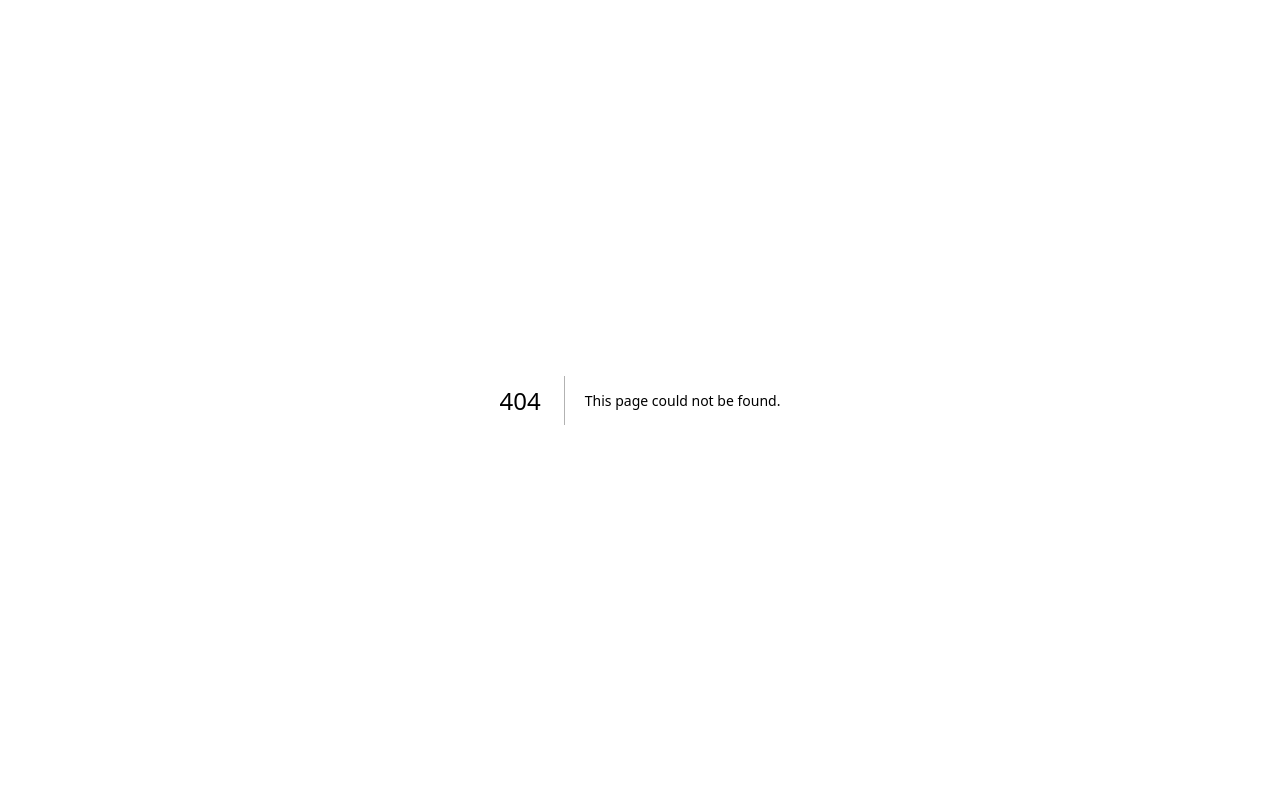
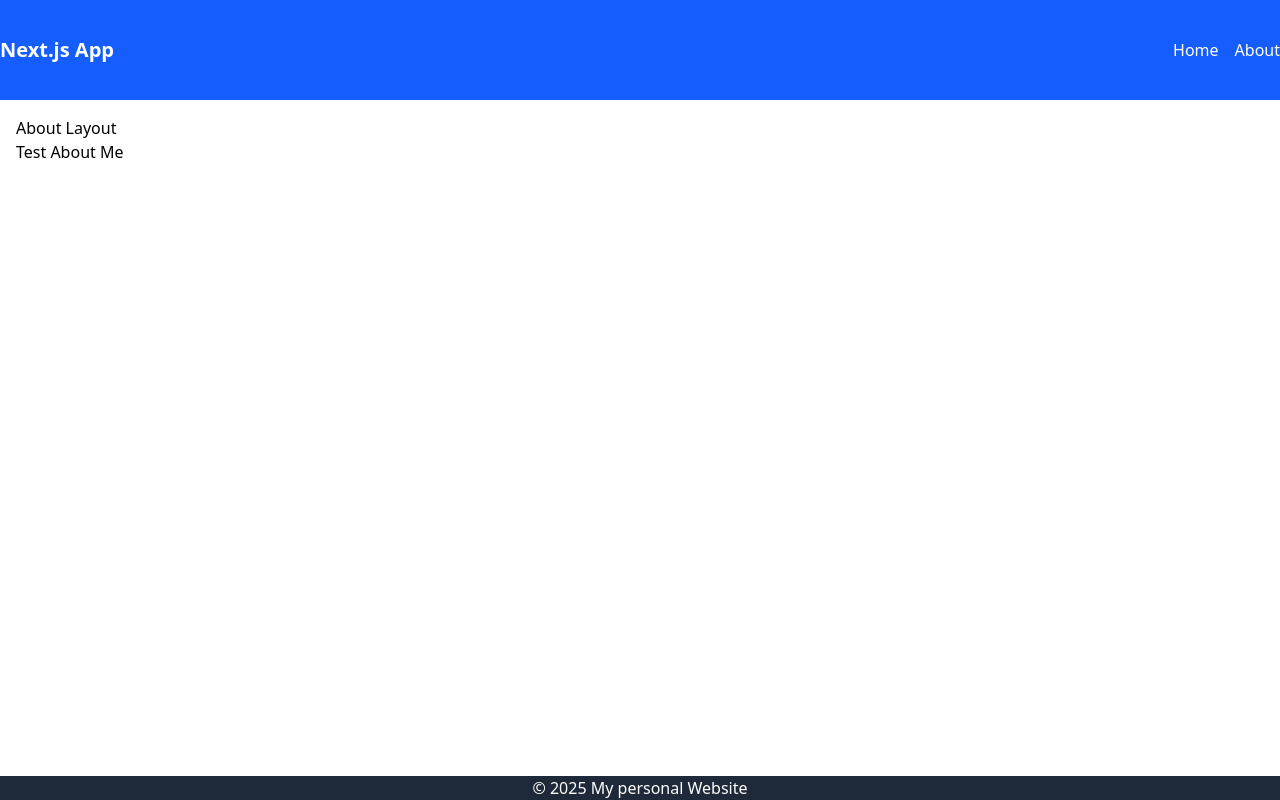
Before and after one commit to TantowiPutra/belajar-next-js-app-router, a Next.js app: page /about in a window 1280 px wide. Before the commit this address had no page. Built offline with nearby package versions, Linux system fonts and the light colour scheme.

Commit message:
chore: sb tugas day-4

```diff
--- /dev/null
+++ b/app/about/layout.tsx
@@ -0,0 +1,15 @@
+import type { Metadata } from "next";
+
+export const metadata: Metadata = {
+    title: "Next.js app - About",
+    description: "Generated by create next app",
+};
+
+export default function AboutLayout({ children } : {children: React.ReactNode}) {
+    return (
+        <div>
+            <p>About Layout</p>
+            <div>{children}</div>
+        </div>
+    )
+}
--- /dev/null
+++ b/app/about/page.tsx
@@ -0,0 +1,7 @@
+export default function About() {
+    return (
+        <div>
+            Test About Me
+        </div>
+    );
+}
--- /dev/null
+++ b/app/blog/layout.tsx
@@ -0,0 +1,8 @@
+export default function BlogLayout({ children } : {children: React.ReactNode}) {
+    return (
+        <div>
+            <p>Blog Layout</p>
+            <div>{children}</div>
+        </div>
+    )
+}
--- /dev/null
+++ b/app/blog/page.tsx
@@ -0,0 +1,7 @@
+export default function Blog() {
+    return (
+        <div>
+            Test Blog
+        </div>
+    );
+}
--- a/app/globals.css
+++ b/app/globals.css
@@ -1,4 +1,5 @@
-:root {
+@import "tailwindcss";
+/* :root {
   --background: #ffffff;
   --foreground: #171717;
 }
@@ -39,4 +40,4 @@ a {
   html {
     color-scheme: dark;
   }
-}
+} */
--- a/app/layout.tsx
+++ b/app/layout.tsx
@@ -1,6 +1,7 @@
 import type { Metadata } from "next";
 import { Geist, Geist_Mono } from "next/font/google";
 import "./globals.css";
+import MainLayout from "@/layout";
 
 const geistSans = Geist({
   variable: "--font-geist-sans",
@@ -13,7 +14,7 @@ const geistMono = Geist_Mono({
 });
 
 export const metadata: Metadata = {
-  title: "Create Next App",
+  title: "Next.js app - Home",
   description: "Generated by create next app",
 };
 
@@ -25,7 +26,9 @@ export default function RootLayout({
   return (
     <html lang="en">
       <body className={`${geistSans.variable} ${geistMono.variable}`}>
-        {children}
+        <MainLayout>
+          {children}
+        </MainLayout>
       </body>
     </html>
   );
--- a/app/page.tsx
+++ b/app/page.tsx
@@ -1,10 +1,13 @@
-import Image from "next/image";
-import styles from "./page.module.css";
+import Image from 'next/image'
+import styles from './page.module.css'
+// import { useCount } from '@/context'
 
 export default function Home() {
   return (
     <div className={styles.page}>
       <main className={styles.main}>
+        <h1>Welcome to the course</h1>
+        <h1 className="text-3xl font-bold underline">Hello world!</h1>
         <Image
           className={styles.logo}
           src="/next.svg"
@@ -13,68 +16,8 @@ export default function Home() {
           height={38}
           priority
         />
-        <ol>
-          <li>
-            Get started by editing <code>app/page.tsx</code>.
-          </li>
-          <li>Save and see your changes instantly.</li>
-        </ol>
-
-        <div className={styles.ctas}>
-          <a
-            className={styles.primary}
-            href="https://vercel.com/new?utm_source=create-next-app&utm_medium=appdir-template&utm_campaign=create-next-app"
-            target="_blank"
-            rel="noopener noreferrer"
-          >
-            <Image
-              className={styles.logo}
-              src="/vercel.svg"
-              alt="Vercel logomark"
-              width={20}
-              height={20}
-            />
-            Deploy now
-          </a>
-          <a
-            href="https://nextjs.org/docs?utm_source=create-next-app&utm_medium=appdir-template&utm_campaign=create-next-app"
-            target="_blank"
-            rel="noopener noreferrer"
-            className={styles.secondary}
-          >
-            Read our docs
-          </a>
-        </div>
       </main>
       <footer className={styles.footer}>
-        <a
-          href="https://nextjs.org/learn?utm_source=create-next-app&utm_medium=appdir-template&utm_campaign=create-next-app"
-          target="_blank"
-          rel="noopener noreferrer"
-        >
-          <Image
-            aria-hidden
-            src="/file.svg"
-            alt="File icon"
-            width={16}
-            height={16}
-          />
-          Learn
-        </a>
-        <a
-          href="https://vercel.com/templates?framework=next.js&utm_source=create-next-app&utm_medium=appdir-template&utm_campaign=create-next-app"
-          target="_blank"
-          rel="noopener noreferrer"
-        >
-          <Image
-            aria-hidden
-            src="/window.svg"
-            alt="Window icon"
-            width={16}
-            height={16}
-          />
-          Examples
-        </a>
         <a
           href="https://nextjs.org?utm_source=create-next-app&utm_medium=appdir-template&utm_campaign=create-next-app"
           target="_blank"
@@ -91,5 +34,5 @@ export default function Home() {
         </a>
       </footer>
     </div>
-  );
+  )
 }
--- /dev/null
+++ b/layout/index.tsx
@@ -0,0 +1,39 @@
+import Link from "next/link";
+/*
+    Komponen ./layout/index.js menerima prop berupa children dari komponen induk, dan memberikan kembalian berupa komponen
+    yang sudah disatukan dengan prop tersebut
+
+    *gotta have to delve into ts more lol, never touched it b4
+    - type :? membuat props yang dipassing menjadi opsional
+    - && condition check, kalo memenuhi jalani komponen setelahnya, mirip ternary operator, tapi ada di JSX
+*/
+
+export default function MainLayout({ children } : { children: React.ReactNode }) {
+    return (
+        <div>
+            <div className="flex flex-col h-screen">
+                <header className='bg-blue-600 text-white'>
+                    <div className="container flex mx-auto justify-between items-center min-h-[100px]">
+                        <h1 className="text-xl font-bold">Next.js App</h1>
+                        <ul className="flex space-x-4">
+                            <li>
+                                <Link href="/">Home</Link>
+                            </li>
+                            <li>
+                                <Link href="/about">About</Link>
+                            </li>
+                        </ul>
+                    </div>
+                </header>
+
+                <main className="flex-1 container mx-auto p-4">
+                    <div>{ children }</div>
+                </main>
+
+                <footer className="bg-gray-800 text-white p4 text-center">
+                  <p>&copy; { new Date().getFullYear() } My personal Website</p>
+                </footer>
+            </div>
+        </div>
+    );
+}
--- /dev/null
+++ b/postcss.config.mjs
@@ -0,0 +1,6 @@
+const config = {
+    plugins: {
+        "@tailwindcss/postcss": {},
+    },
+};
+export default config;
```
Also changed, not shown: package.json (+6 -3 lines), 1 other file (tests, documents, lock files or other folders).
